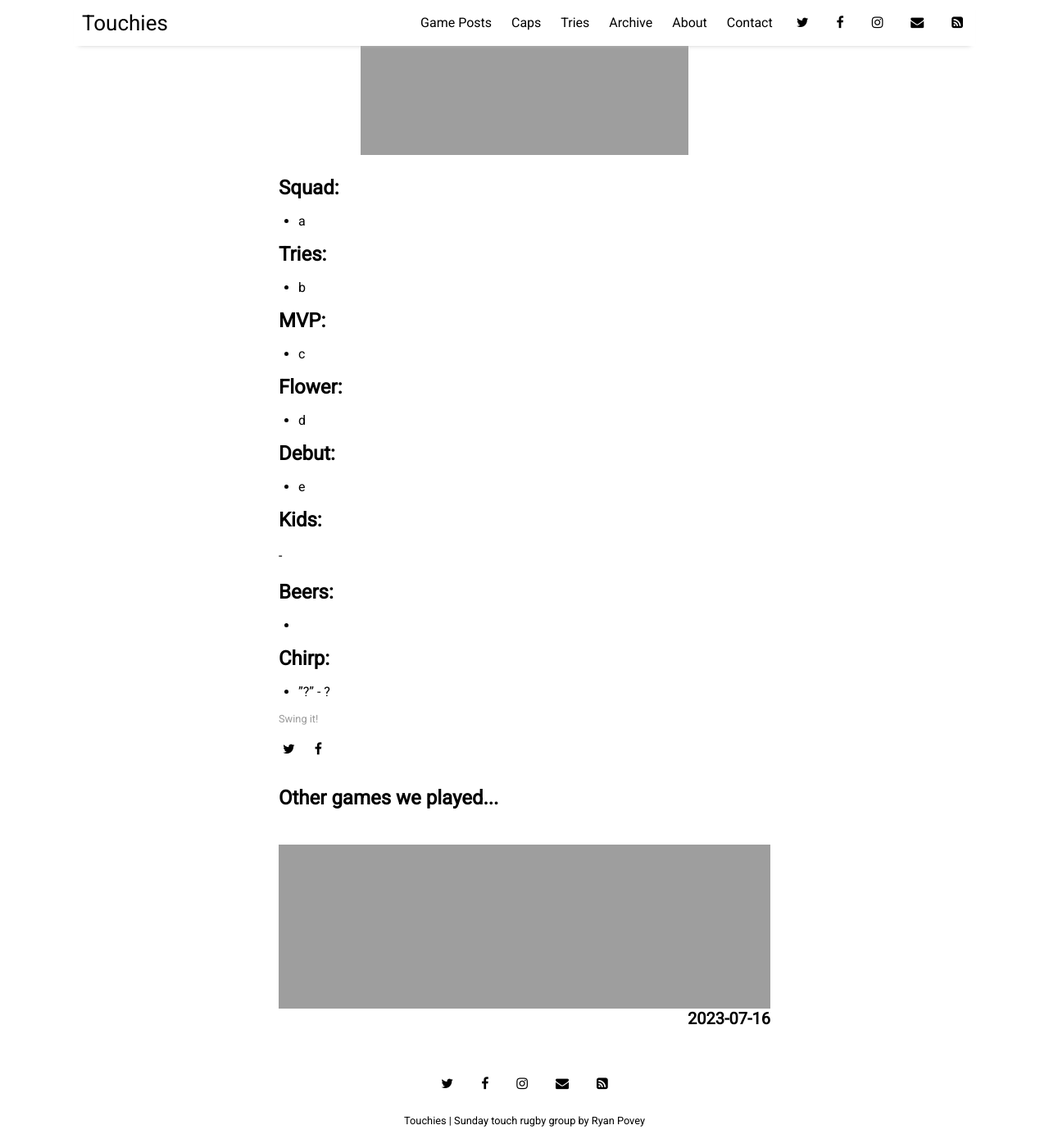
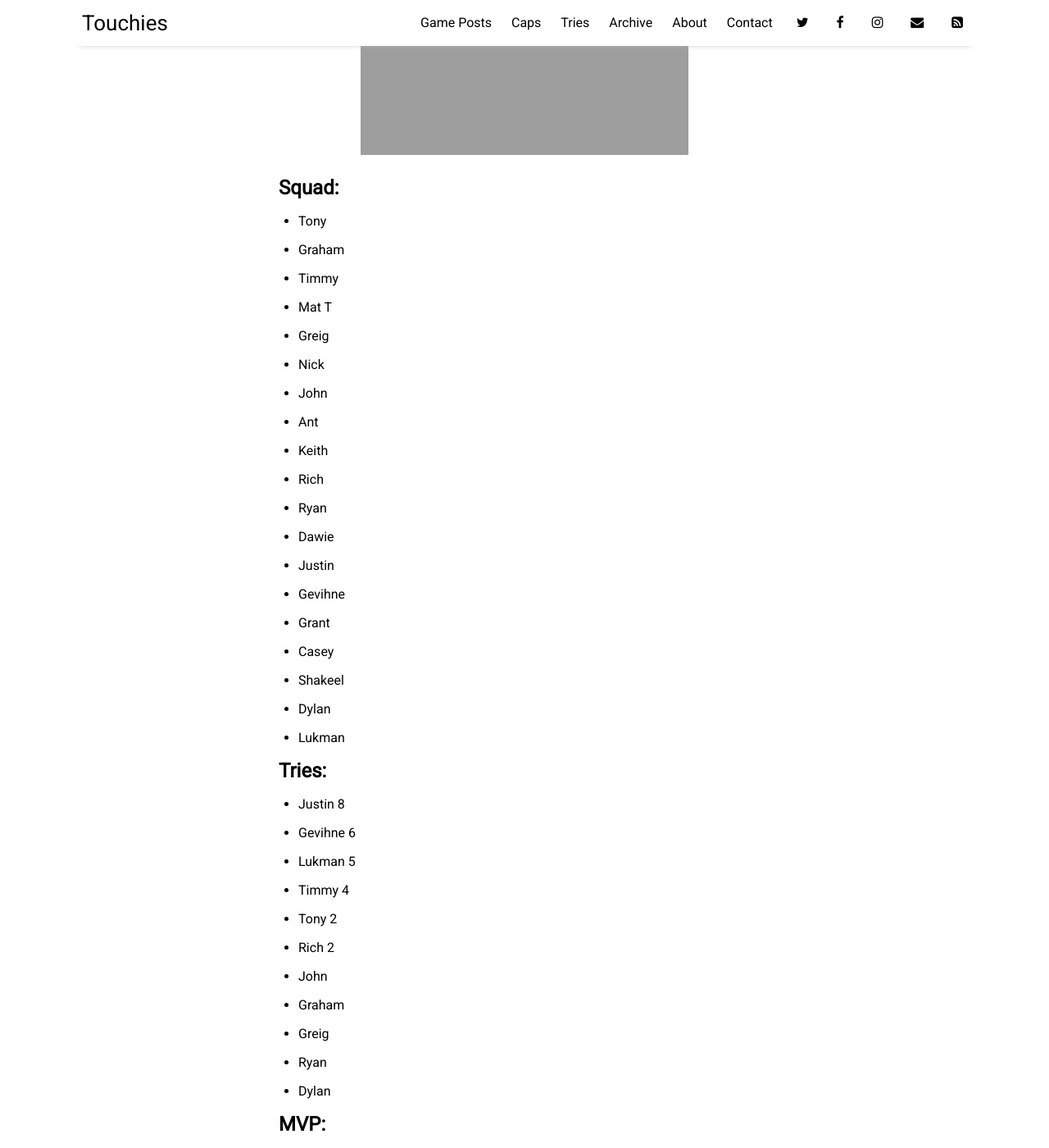
Before and after one commit to sundayrugby/sundayrugby.github.io, a Jekyll site: the page built from _posts/2023-07-23-BC.md, in a window 1280 px wide and 1400 px high, scrolled down 273 px. Shown: the whole window at 82% size. Built offline with Jekyll 4.4.1, drawn with Linux system fonts in a browser that asks for light colours; nearby versions of some CDN libraries.

Commit message:
Update 2023-07-23-BC.md

```diff
--- a/_posts/2023-07-23-BC.md
+++ b/_posts/2023-07-23-BC.md
@@ -4,28 +4,56 @@ title: "2023-07-23"
 author: "Ryan"
 categories: games
 tags: [sample]
-image: 2023_07_16.jpg
+image: 2023_07_23.jpg
 ---
 
 ## Squad:
 
- * a
+ * Tony
+ * Graham
+ * Timmy
+ * Mat T
+ * Greig
+ * Nick
+ * John
+ * Ant
+ * Keith
+ * Rich
+ * Ryan
+ * Dawie
+ * Justin
+ * Gevihne
+ * Grant
+ * Casey
+ * Shakeel
+ * Dylan
+ * Lukman
 
 ## Tries:
 
- * b
+ * Justin 8
+ * Gevihne 6
+ * Lukman 5
+ * Timmy 4
+ * Tony 2
+ * Rich 2
+ * John
+ * Graham
+ * Greig
+ * Ryan
+ * Dylan
 
 ## MVP:
 
-* c
+* Graham
 
 ## Flower:
 
-- d
+-
 
 ## Debut:
 
-- e
+-
 
 ## Kids:
 
@@ -33,9 +61,10 @@ image: 2023_07_16.jpg
 
 ## Beers:
 
-*
+* Matt T
+* Casey
 
 
 ## Chirp:
 
- * "?" - ?
+ -
```
